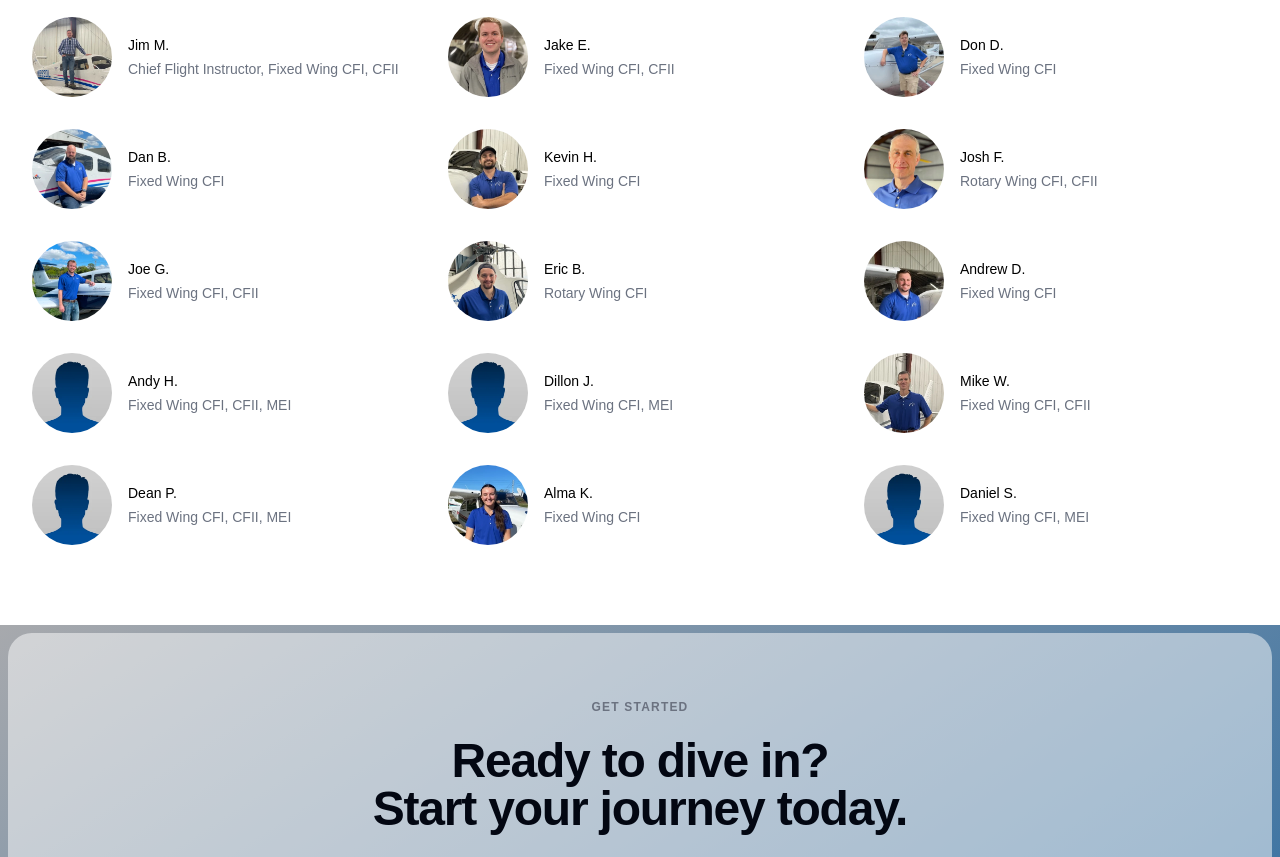
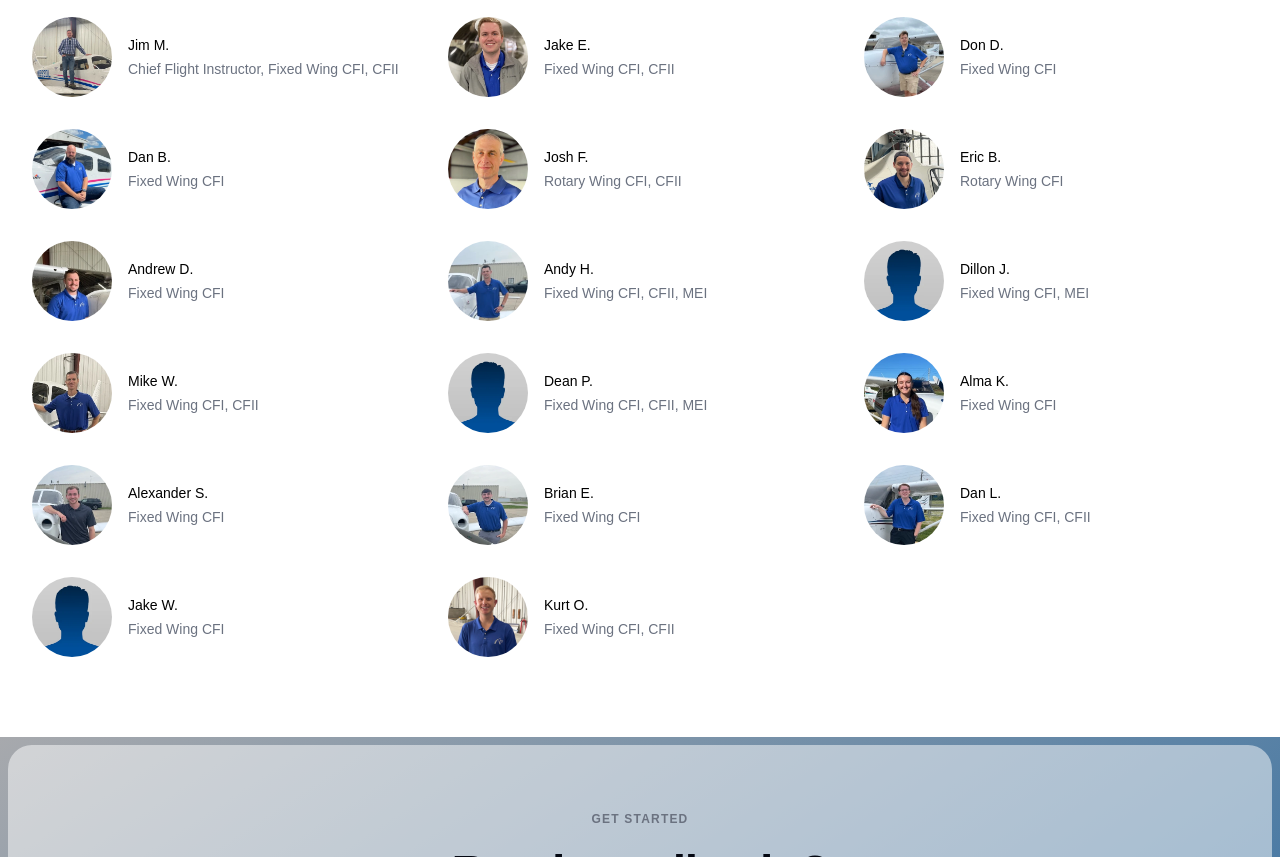
Before and after one commit to right-rudder/ideal-astro, an Astro site: page /about/our-team in a window 1280 px wide. Shown: the part 1400-2257 px from the top of the page. Built offline with nearby package versions, Linux system fonts and the light colour scheme; Astro itself is replaced by a stand-in of ours.

Commit message:
update team page

```diff
--- a/src/components/Person.astro
+++ b/src/components/Person.astro
@@ -14,7 +14,7 @@ import ImageComp from "./ImageComp.astro";
     <ImageComp
       imagePath={image}
       imageAlt={name}
-      styles="size-16 lg:size-20 rounded-full"
+      styles="size-16 lg:size-20 rounded-full object-cover"
     />
     <div class="text-sm/6">
       <h3 class="font-medium">{name}</h3>
--- a/src/data/team.js
+++ b/src/data/team.js
@@ -20,19 +20,9 @@ const team = [
     image: "/src/assets/images/dan-b-300-2.webp",
   },
   {
-    name: "Kevin H.",
-    certifications: "Fixed Wing CFI",
-    image: "/src/assets/images/cfi-kevin-h.webp",
-  },
-  {
     name: "Josh F.",
     certifications: "Rotary Wing CFI, CFII",
     image: "/src/assets/images/josh_f_300.webp",
-  },
-  {
-    name: "Joe G.",
-    certifications: "Fixed Wing CFI, CFII",
-    image: "/src/assets/images/joe-g-300.webp",
   },
   {
     name: "Eric B.",
@@ -47,7 +37,7 @@ const team = [
   {
     name: "Andy H.",
     certifications: "Fixed Wing CFI, CFII, MEI",
-    image: "/src/assets/images/silhouette.webp",
+    image: "/src/assets/images/cfii-andy-h.webp",
   },
   {
     name: "Dillon J.",
@@ -70,9 +60,29 @@ const team = [
     image: "/src/assets/images/cfii-alma-k.webp",
   },
   {
-    name: "Daniel S.",
-    certifications: "Fixed Wing CFI, MEI",
+    name: "Alexander S.",
+    certifications: "Fixed Wing CFI",
+    image: "/src/assets/images/cfi-alexander-s.webp",
+  },
+  {
+    name: "Brian E.",
+    certifications: "Fixed Wing CFI",
+    image: "/src/assets/images/cfi-brian-e.webp",
+  },
+  {
+    name: "Dan L.",
+    certifications: "Fixed Wing CFI, CFII",
+    image: "/src/assets/images/cfii-dan-l.webp",
+  },
+  {
+    name: "Jake W.",
+    certifications: "Fixed Wing CFI",
     image: "/src/assets/images/silhouette.webp",
+  },
+  {
+    name: "Kurt O.",
+    certifications: "Fixed Wing CFI, CFII",
+    image: "/src/assets/images/cfi-kurt-o.jpeg",
   },
 ];
 
```
Also changed, not shown: package.json (+5 -5 lines), src/assets/images/cfi-alexander-s.webp (added), src/assets/images/cfi-brian-e.webp (added), src/assets/images/cfi-kurt-o.jpeg (added), src/assets/images/cfii-andy-h.webp (added), src/assets/images/cfii-dan-l.webp (added), 1 other file.
